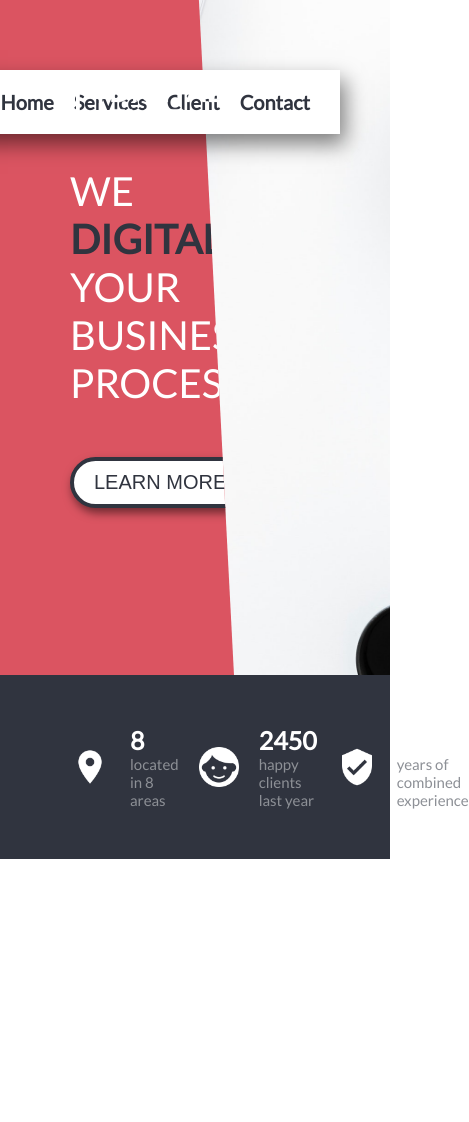
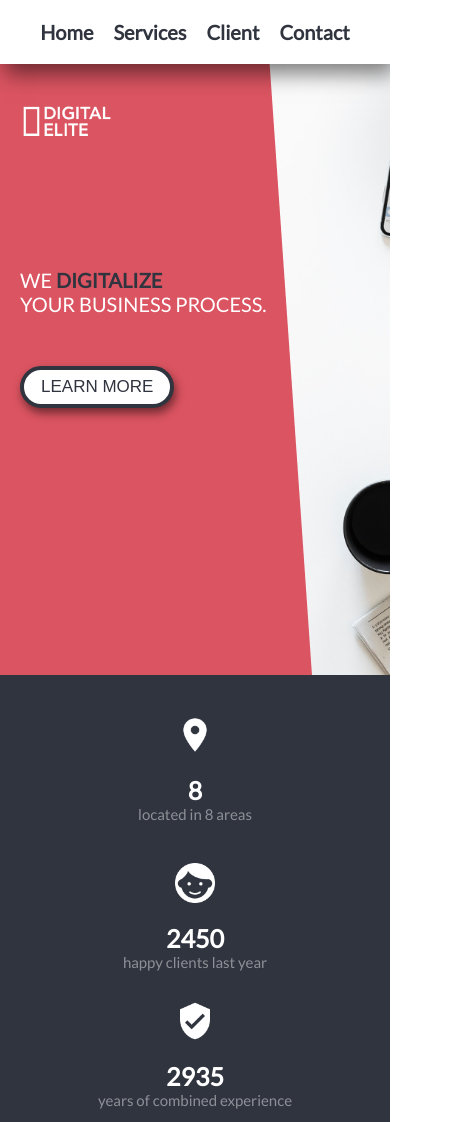
Before and after one commit to deepansh946/ui-designs, a plain HTML site: page Project 1/index.html in a window 390 px wide. Shown: the top 1122 px of the page, 469 px wide, since content can reach past the window. Before the commit the page ends 859 px from the top, so only its background shows below. Drawn offline with Linux system fonts and the light colour scheme.

Commit message:
Responsiveness added

```diff
--- a/Project 1/index.html
+++ b/Project 1/index.html
@@ -43,9 +43,9 @@
     </div>
   </header>
 
-  <main>
   <section class="information">
     <div class="items">
+
       <div class="item-box">
         <img src="images/location.png" alt="Location" class="item-icon">
         <div class="item-description">
@@ -69,7 +69,6 @@
           </div>
         </div>
   </section>
-  </main>
 
 
 </body>
--- a/Project 1/style.css
+++ b/Project 1/style.css
@@ -85,6 +85,7 @@ h1 {
   height: 80vh;
   width: 100%;
   margin: 0;
+  position: relative;
 }
 
 .header-left {
@@ -101,6 +102,12 @@ h1 {
   align-items: center;
 }
 
+@media only screen and (max-width: 28.125em) {
+  .header-left {
+    width: 80%;
+  }
+}
+
 .header-heading {
   font-size: 4rem;
   font-weight: 400;
@@ -108,6 +115,44 @@ h1 {
   animation: animateLeft 1s ease-out;
   margin-left: 7rem;
   color: #fff;
+}
+
+@media only screen and (max-width: 56.25em) {
+  .header-heading {
+    font-size: 3.5rem;
+  }
+}
+@media only screen and (max-width: 48.75em) {
+  .header-heading {
+    font-size: 3rem;
+  }
+}
+@media only screen and (max-width: 43.75em) {
+  .header-heading {
+    margin-left: 3rem;
+  }
+}
+@media only screen and (max-width: 38.75em) {
+  .header-heading {
+    font-size: 2.5rem;
+  }
+}
+@media only screen and (max-width: 34.375em) {
+  .header-heading {
+    font-size: 2rem;
+    margin-left: 2rem;
+  }
+}
+@media only screen and (max-width: 23.75em) {
+  .heade-heading {
+    margin-left: 1rem;
+  }
+}
+@media only screen and (max-width: 19.375em) {
+  .header-heading {
+    font-size: 1.8rem;
+    margin-top: 12rem;
+  }
 }
 
 .header-heading-emphasis {
@@ -127,6 +172,12 @@ h1 {
   background-position: top;
 }
 
+@media only screen and (max-width: 38.75em) {
+  .header-right {
+    background-position: center;
+  }
+}
+
 .header-logo-box {
   top: 7rem;
   left: 7rem;
@@ -134,8 +185,42 @@ h1 {
   position: absolute;
 }
 
+@media only screen and (max-width: 43.75em) {
+  .header-logo-box {
+    left: 3rem;
+  }
+}
+@media only screen and (max-width: 38.75em) {
+  .header-logo-box {
+    left: 2rem;
+    top: 10rem;
+  }
+}
+@media only screen and (max-width: 34.375em) {
+  .header-logo-box {
+    top: 7rem;
+  }
+}
+@media only screen and (max-width: 28.125em) {
+  .header-logo-box {
+    top: 10rem;
+  }
+}
+@media only screen and (max-width: 23.75em) {
+  .header-logo-box {
+    top: 12rem;
+    left: 1rem;
+  }
+}
+
 .header-logo {
-  top: 5rem;
+  height: 5rem;
+}
+
+@media only screen and (max-width: 38.75em) {
+  .header-logo {
+    height: 4em;
+  }
 }
 
 .header-navbar {
@@ -150,6 +235,29 @@ h1 {
   animation: animateRight 1.2s ease-in-out;
 }
 
+@media only screen and (max-width: 48.75em) {
+  .header-navbar {
+    top: 5rem;
+    right: 3rem;
+  }
+}
+@media only screen and (max-width: 43.75em) {
+  .header-navbar {
+    right: 1rem;
+  }
+}
+@media only screen and (max-width: 38.75em) {
+  .header-navbar {
+    top: 0;
+    left: 0;
+    display: flex;
+    justify-content: space-around;
+    align-items: center;
+    padding: 1rem 1rem;
+    width: 100%;
+  }
+}
+
 .header-navbar ul {
   list-style-type: none;
   text-align: center;
@@ -161,6 +269,13 @@ h1 {
   font-weight: bolder;
   margin: 1rem;
   font-size: 2rem;
+}
+
+@media only screen and (max-width: 19.375em) {
+  .header__navbar li {
+    font-size: 1.3rem;
+    margin: 0.7rem;
+  }
 }
 
 .header-navbar a {
@@ -187,6 +302,13 @@ h1 {
   animation: animateBottom 1s ease-out;
 }
 
+@media only screen and (max-width: 38.75em) {
+  .header-button {
+    font-size: 1.7rem;
+    padding: 0.7rem 1.7rem;
+  }
+}
+
 .header-button:hover {
   transform: translateY(-0.8rem);
   box-shadow: 0.5rem 1rem 2rem rgba(0, 0, 0, 0.6);
@@ -195,14 +317,32 @@ h1 {
 .items {
   display: flex;
   padding: 5rem;
-  justify-content: space-around;
+  justify-content: space-evenly;
   align-items: center;
+}
+
+@media only screen and (max-width: 38.75em) {
+  .items {
+    flex-direction: column;
+    justify-content: space-around;
+    padding: 1rem 5rem;
+  }
 }
 
 .item-box {
   display: flex;
   align-items: center;
   justify-content: center;
+  margin: 0;
+  flex-grow: 1;
+}
+@media only screen and (max-width: 38.75em) {
+  .item-box {
+    flex-direction: column;
+    justify-content: space-between;
+    align-items: center;
+    margin: 1rem;
+  }
 }
 
 .item-icon {
@@ -228,5 +368,12 @@ h1 {
   display: flex;
   flex-direction: column;
   justify-content: center;
-  align-items: flex-start;
+  align-items: center;
 }
+
+@media only screen and (max-width: 38.75em) {
+  .items-description {
+    justify-content: center;
+    align-items: center;
+  }
+}
```
Lines whose indentation alone changed are shown as unchanged.
